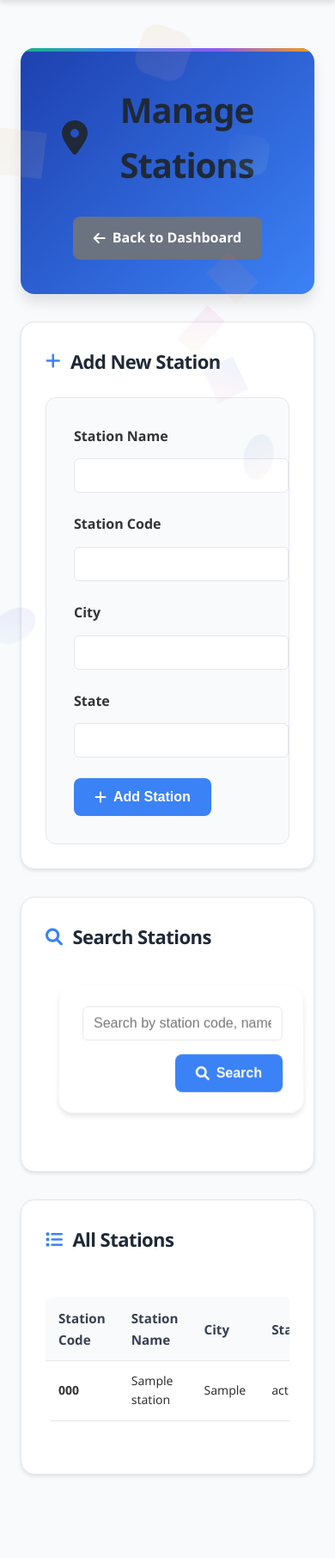
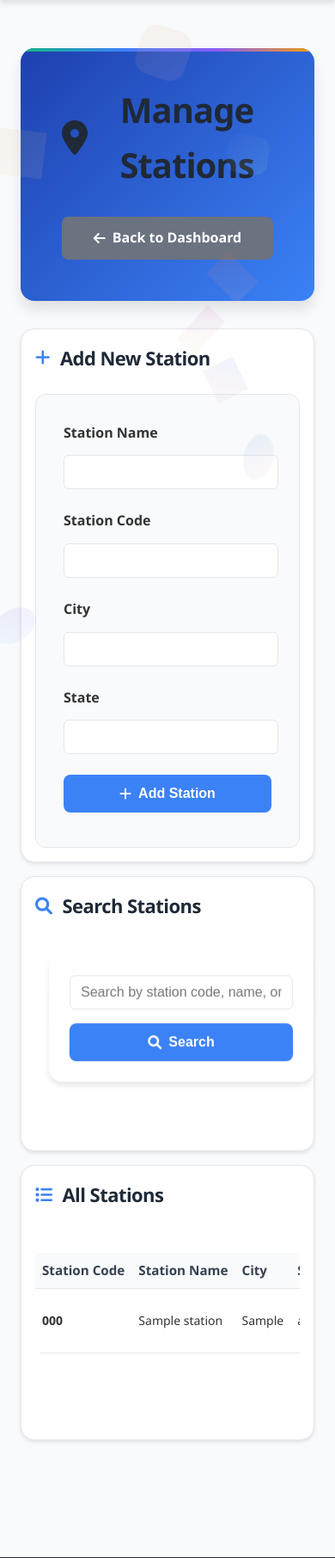
Before and after one commit to Hemanth509h/RailServe, a Flask app: page /admin/stations in a window 390 px wide. Shown: the part 70-1882 px from the top of the page at 86% size. Run offline with Flask 3, Linux system fonts and the light colour scheme; a user stored in the database is signed in; tables that the repository leaves empty hold one stand-in row (values such as "Sample post").

Commit message:
Improve mobile experience by preventing font scaling and adding responsiveness
Updates CSS to prevent font scaling on mobile devices and introduces responsive design adjustments for various screen sizes, including mobile and tablet breakpoints. The viewport meta tag is modified to disable user scaling.

Replit-Commit-Author: Agent
Replit-Commit-Session-Id: 477f7497-be58-462e-941c-9af732c896a7
Replit-Commit-Checkpoint-Type: intermediate_checkpoint
Replit-Commit-Screenshot-Url: https://storage.googleapis.com/screenshot-production-us-central1/adc62992-bc58-4d65-ad38-9cc2c078074d/477f7497-be58-462e-941c-9af732c896a7/WRknKg1

```diff
--- a/static/css/style.css
+++ b/static/css/style.css
@@ -1,3 +1,10 @@
+/* Mobile Text Size Adjust - Prevent font scaling */
+html {
+    -webkit-text-size-adjust: 100%;
+    -ms-text-size-adjust: 100%;
+    text-size-adjust: 100%;
+}
+
 /* CSS Variables for Theming */
 :root {
     --bg-primary: #f8fafc;
@@ -129,6 +136,9 @@
     margin: 0;
     padding: 0;
     box-sizing: border-box;
+    -webkit-text-size-adjust: 100%;
+    -ms-text-size-adjust: 100%;
+    text-size-adjust: 100%;
 }
 
 body {
@@ -3043,3 +3053,270 @@ a:focus {
 [data-theme="dark"] .hero-content p {
     color: var(--text-inverse) !important;
 }
+
+/* ===================================
+   RESPONSIVE DESIGN - MOBILE & TABLET
+   =================================== */
+
+/* Mobile Breakpoints (480px and below) */
+@media (max-width: 480px) {
+    .container, .hero-container, .features-container {
+        padding: 1rem;
+        margin: 0 auto;
+        max-width: 100%;
+    }
+
+    /* Hero Section */
+    .hero h1 {
+        font-size: 2rem !important;
+        line-height: 1.2;
+        margin-bottom: 1rem;
+    }
+
+    .hero p {
+        font-size: 1rem !important;
+        margin-bottom: 1.5rem;
+    }
+
+    /* Grid Layouts */
+    .features-grid,
+    .services-grid {
+        grid-template-columns: 1fr !important;
+        gap: 1rem;
+    }
+
+    .stats-grid {
+        grid-template-columns: repeat(2, 1fr) !important;
+        gap: 1rem;
+    }
+
+    /* Forms */
+    .search-form,
+    .form-row {
+        flex-direction: column !important;
+        gap: 1rem;
+    }
+
+    .search-form input,
+    .search-form select,
+    .search-form button,
+    .form-group {
+        width: 100% !important;
+        margin: 0 !important;
+        min-width: unset !important;
+    }
+
+    /* Tables */
+    .table-responsive {
+        overflow-x: auto;
+        -webkit-overflow-scrolling: touch;
+    }
+
+    table {
+        font-size: 0.875rem;
+        min-width: 600px;
+    }
+
+    table th,
+    table td {
+        padding: 0.5rem !important;
+        white-space: nowrap;
+    }
+
+    /* Buttons */
+    .btn {
+        min-height: 44px; /* Touch target size */
+        font-size: 1rem;
+        padding: 0.75rem 1rem;
+        width: 100%;
+        margin-bottom: 0.5rem;
+    }
+
+    .btn-group {
+        flex-direction: column;
+        gap: 0.5rem;
+    }
+
+    /* Navigation */
+    .nav-menu {
+        flex-direction: column;
+        position: absolute;
+        top: 100%;
+        left: 0;
+        right: 0;
+        background: var(--bg-nav-mobile);
+        box-shadow: var(--card-shadow);
+        display: none;
+        padding: 1rem;
+    }
+
+    .nav-menu.active {
+        display: flex;
+    }
+
+    .nav-toggle {
+        display: block !important;
+    }
+
+    .nav-search {
+        margin-top: 1rem;
+        width: 100%;
+    }
+
+    .search-form input {
+        margin-bottom: 0.5rem;
+    }
+
+    /* Cards */
+    .card,
+    .booking-card,
+    .admin-card {
+        margin-bottom: 1rem;
+        padding: 1rem !important;
+    }
+
+    /* Modals */
+    .modal-content {
+        margin: 1rem;
+        max-height: 90vh;
+        overflow-y: auto;
+    }
+
+    /* Train Search Results */
+    .train-card {
+        padding: 1rem;
+        margin-bottom: 1rem;
+    }
+
+    .train-details {
+        flex-direction: column;
+        gap: 1rem;
+    }
+
+    .train-route,
+    .train-timings,
+    .train-fare {
+        text-align: left;
+        border-left: none;
+        border-top: 1px solid var(--border-color);
+        padding-top: 0.5rem;
+    }
+}
+
+/* Tablet Breakpoints (481px to 768px) */
+@media (min-width: 481px) and (max-width: 768px) {
+    .container {
+        padding: 1.5rem;
+        max-width: 750px;
+    }
+
+    .hero h1 {
+        font-size: 2.5rem;
+    }
+
+    .hero p {
+        font-size: 1.125rem;
+    }
+
+    .features-grid,
+    .services-grid {
+        grid-template-columns: repeat(2, 1fr);
+        gap: 1.5rem;
+    }
+
+    .stats-grid {
+        grid-template-columns: repeat(2, 1fr);
+    }
+
+    .search-form {
+        flex-wrap: wrap;
+        gap: 0.75rem;
+    }
+
+    .search-form input,
+    .search-form select {
+        min-width: 150px;
+        flex: 1;
+    }
+
+    .search-form button {
+        min-width: 120px;
+    }
+
+    .form-row {
+        flex-wrap: wrap;
+        gap: 1rem;
+    }
+
+    .form-group {
+        flex: 1;
+        min-width: 200px;
+    }
+
+    table {
+        font-size: 0.9rem;
+    }
+
+    .btn {
+        min-height: 40px;
+    }
+}
+
+/* Large Tablets and Small Desktops (769px to 1024px) */
+@media (min-width: 769px) and (max-width: 1024px) {
+    .container {
+        max-width: 960px;
+        padding: 2rem;
+    }
+
+    .features-grid,
+    .services-grid {
+        grid-template-columns: repeat(3, 1fr);
+    }
+
+    .stats-grid {
+        grid-template-columns: repeat(4, 1fr);
+    }
+}
+
+/* Large Screens (1025px and above) */
+@media (min-width: 1025px) {
+    .container {
+        max-width: 1200px;
+    }
+
+    .features-grid {
+        grid-template-columns: repeat(4, 1fr);
+    }
+}
+
+/* Responsive Navigation Toggle */
+.nav-toggle {
+    display: none;
+    cursor: pointer;
+    font-size: 1.5rem;
+    color: var(--text-inverse);
+    padding: 0.5rem;
+}
+
+/* Print Styles */
+@media print {
+    .navbar,
+    .footer,
+    .btn,
+    .nav-toggle {
+        display: none !important;
+    }
+
+    .container {
+        margin: 0;
+        padding: 0;
+        max-width: none;
+    }
+
+    .card {
+        border: 1px solid #000;
+        box-shadow: none;
+        break-inside: avoid;
+    }
+}
--- a/templates/base.html
+++ b/templates/base.html
@@ -2,7 +2,7 @@
 <html lang="en">
 <head>
     <meta charset="UTF-8">
-    <meta name="viewport" content="width=device-width, initial-scale=1.0">
+    <meta name="viewport" content="width=device-width, initial-scale=1.0, maximum-scale=1.0, user-scalable=no">
     <meta name="theme-color" content="#1e40af" id="meta-theme-color">
     <title>{% block title %}RailServe - Railway Reservation System{% endblock %}</title>
     <script>
```
